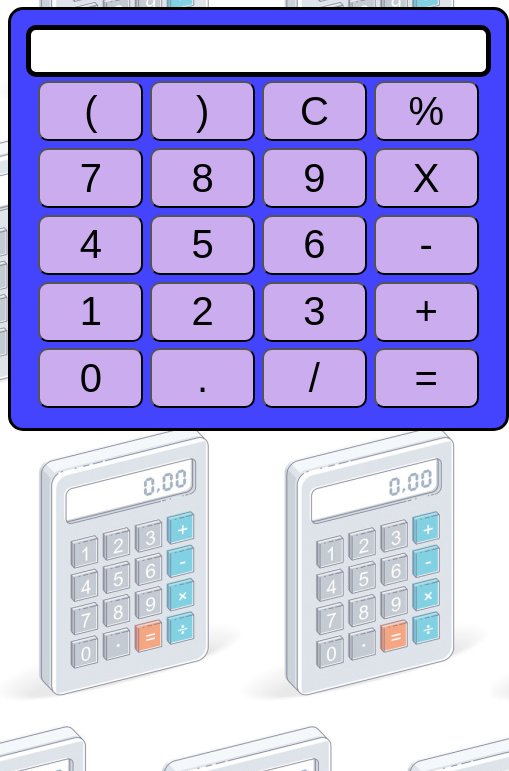
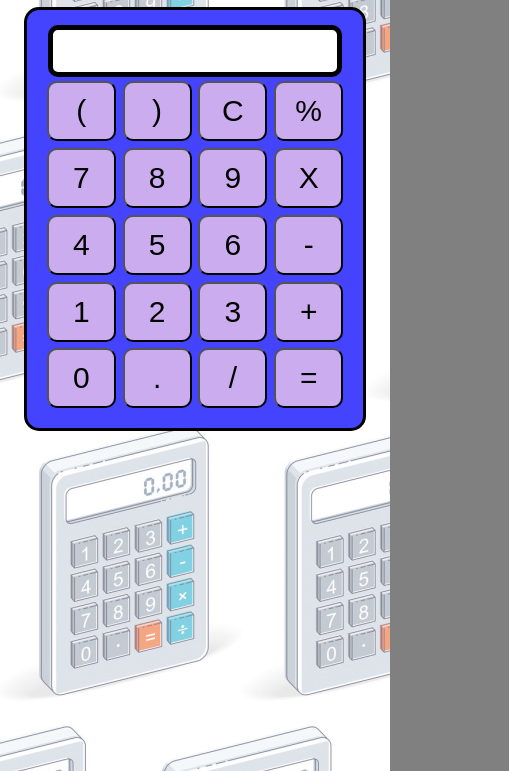
Before and after one commit to Manik-Aggarwal/calculator, a plain HTML site: page index.html in a window 390 px wide. Shown: the part 73-844 px from the top of the page, 509 px wide, since content can reach past the window. Drawn offline with Linux system fonts and the light colour scheme.

Commit message:
Update style.css

```diff
--- a/style.css
+++ b/style.css
@@ -33,3 +33,13 @@ button:hover{
     border: 3px solid black;
     padding: 15px;
 }
+
+@media only screen and (max-width: 600px){
+    button{
+        font-size: 30px;
+        width: 2.3em;
+    }
+    input{
+        width: 8em;
+    }
+}
```
